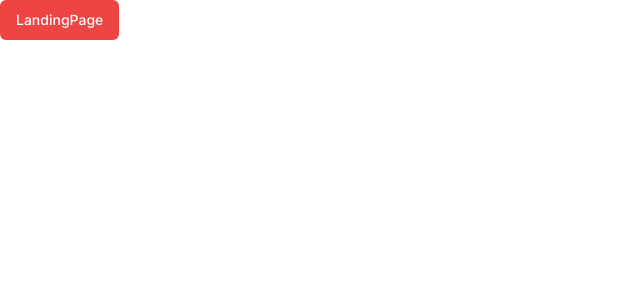
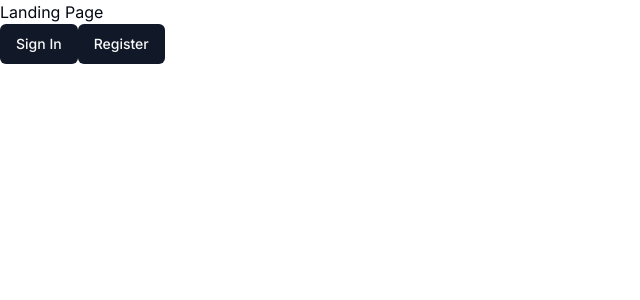
Before and after one commit to nepalprabin/Saas-AI, a Next.js app: page / in a window 1280 px wide. Shown: the top 300 px of the page, without its empty margins (0-640 px from the left). Built offline with nearby package versions, Linux system fonts and the light colour scheme.

Commit message:
Clerk Authentication

```diff
--- a/app/(dashboard)/(routes)/dashboard/page.tsx
+++ b/app/(dashboard)/(routes)/dashboard/page.tsx
@@ -1,8 +1,12 @@
 import { Button } from "@/components/ui/button";
+import { UserButton } from "@clerk/nextjs";
 
 export default function DashboardPage() {
   return (
       // <p className="text-6xl">Hello AI Saas</p>
-      <Button variant="destructive"> Dashboard</Button>
+      <div>
+        <Button variant="destructive"> Dashboard</Button>
+        <UserButton  afterSignOutUrl="/"/>
+      </div>
   )
 }
--- a/app/(landing)/page.tsx
+++ b/app/(landing)/page.tsx
@@ -1,8 +1,24 @@
 import { Button } from "@/components/ui/button";
+import Link from "next/link";
 
 export default function LandingPage() {
   return (
       // <p className="text-6xl">Hello AI Saas</p>
-      <Button variant="destructive"> LandingPage</Button>
-  )
+      // <Button variant="destructive"> LandingPage</Button>
+    <div>
+        <div>
+          <h3>Landing Page</h3>
+            <Link href="/sign-in">
+              <Button>
+                Sign In
+                </Button>
+            </Link>
+            <Link href="/sign-up">
+              <Button>
+                Register
+                </Button>
+            </Link>
+        </div>
+    </div>
+  );
 }
```
